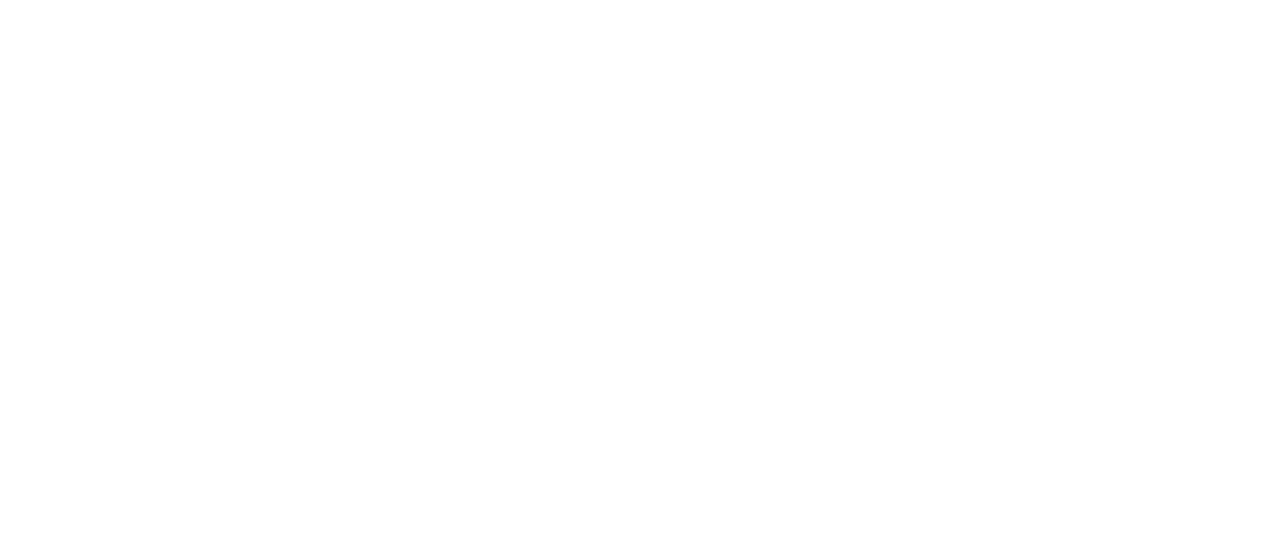
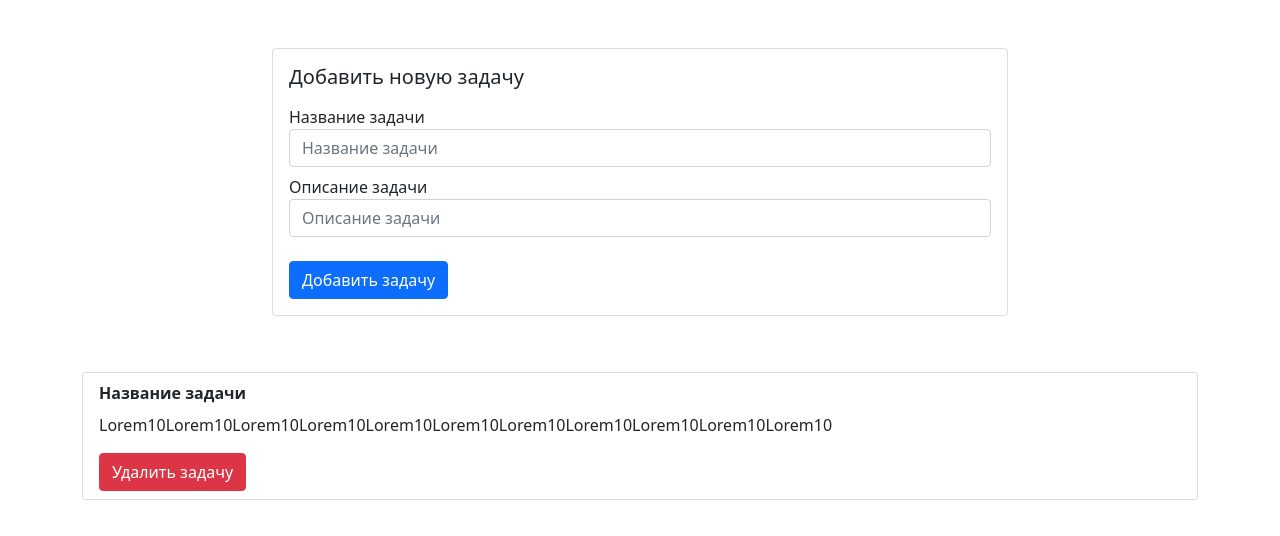
Before and after one commit to bekthat/toDoJS, a plain HTML site: page index.html in a window 1280 px wide. Drawn offline with nearby package versions, Linux system fonts and the light colour scheme.

Commit message:
Add html structure

```diff
--- a/app.js
+++ /dev/null
@@ -1 +0,0 @@
-alert("Hello, world!");
--- a/index.html
+++ b/index.html
@@ -1,13 +1,52 @@
 <!doctype html>
 <html lang="en">
 <head>
-    <meta charset="UTF-8">
-    <meta name="viewport"
-          content="width=device-width, user-scalable=no, initial-scale=1.0, maximum-scale=1.0, minimum-scale=1.0">
-    <meta http-equiv="X-UA-Compatible" content="ie=edge">
-    <title>Document</title>
+    <!-- Required meta tags -->
+    <meta charset="utf-8">
+    <meta name="viewport" content="width=device-width, initial-scale=1">
+    <!-- Bootstrap CSS -->
+    <link href="https://cdn.jsdelivr.net/npm/bootstrap@5.0.2/dist/css/bootstrap.min.css" rel="stylesheet" integrity="sha384-EVSTQN3/azprG1Anm3QDgpJLIm9Nao0Yz1ztcQTwFspd3yD65VohhpuuCOmLASjC" crossorigin="anonymous">
+
+    <title>toDo app</title>
 </head>
 <body>
+<div class="form-section mt-5">
+    <div class="container">
+        <div class="row">
+            <div class="col col-8 mx-auto">
+                <div class="card">
+                    <div class="card-body">
+                        <h5 class="card-title">Добавить новую задачу</h5>
+                        <form name="addTask">
+                            <label for="title" class="mt-2">Название задачи</label><input type="text" name="title" id="title" class="form-control" placeholder="Название задачи"/>
+                            <label for="body" class="mt-2">Описание задачи</label><input type="text" name="body" id="body" class="form-control" placeholder="Описание задачи">
+                            <button type="submit" class="btn btn-primary mt-4"> Добавить задачу </button>
+                        </form>
+                    </div>
+                </div>
+            </div>
+        </div>
+    </div>
+</div>
+<div class="tasks-list-section mt-5">
+    <div class="container">
+        <ul class="list-group">
+            <li class="list-group-item d-flex align-items-center flex-wrap mt-2">
+                <span><b>Название задачи</b></span>
+                <p class="mt-2 w-100 text-break">
+                    Lorem10Lorem10Lorem10Lorem10Lorem10Lorem10Lorem10Lorem10Lorem10Lorem10Lorem10
+                </p>
+                <button class="btn btn-danger ml-auto delete-btn">Удалить задачу</button>
+            </li>
+        </ul>
+    </div>
+</div>
+
+
+<script src="app.js"></script>
+<script src="https://cdn.jsdelivr.net/npm/bootstrap@5.0.2/dist/js/bootstrap.bundle.min.js" integrity="sha384-MrcW6ZMFYlzcLA8Nl+NtUVF0sA7MsXsP1UyJoMp4YLEuNSfAP+JcXn/tWtIaxVXM" crossorigin="anonymous"></script>
+<script src="https://cdn.jsdelivr.net/npm/@popperjs/core@2.9.2/dist/umd/popper.min.js" integrity="sha384-IQsoLXl5PILFhosVNubq5LC7Qb9DXgDA9i+tQ8Zj3iwWAwPtgFTxbJ8NT4GN1R8p" crossorigin="anonymous"></script>
+<script src="https://cdn.jsdelivr.net/npm/bootstrap@5.0.2/dist/js/bootstrap.min.js" integrity="sha384-cVKIPhGWiC2Al4u+LWgxfKTRIcfu0JTxR+EQDz/bgldoEyl4H0zUF0QKbrJ0EcQF" crossorigin="anonymous"></script>
 
 </body>
 </html>
```
